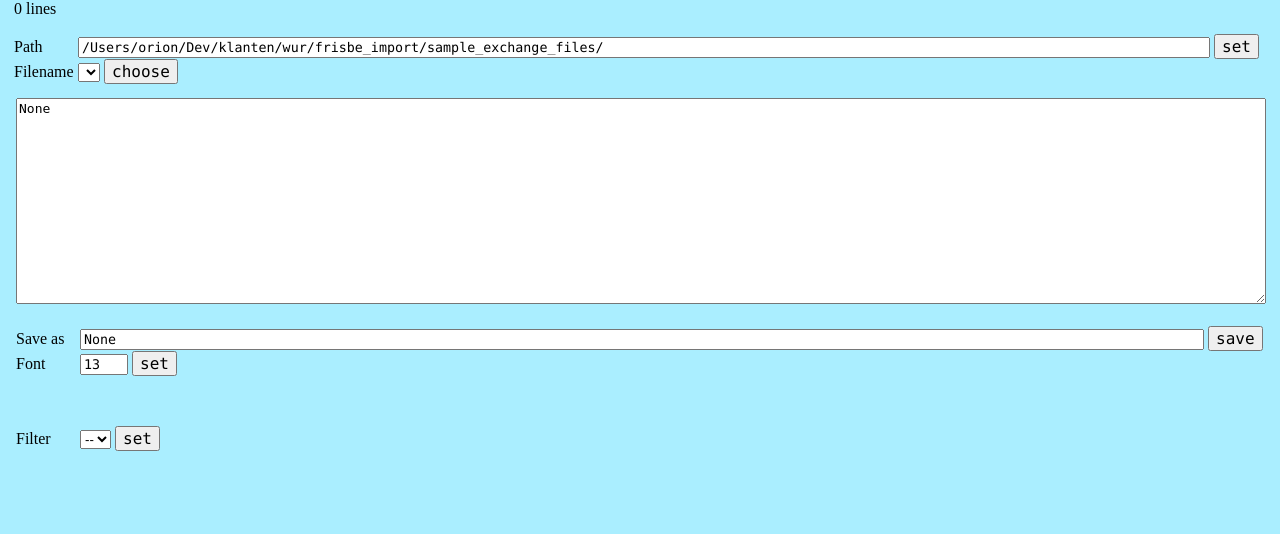
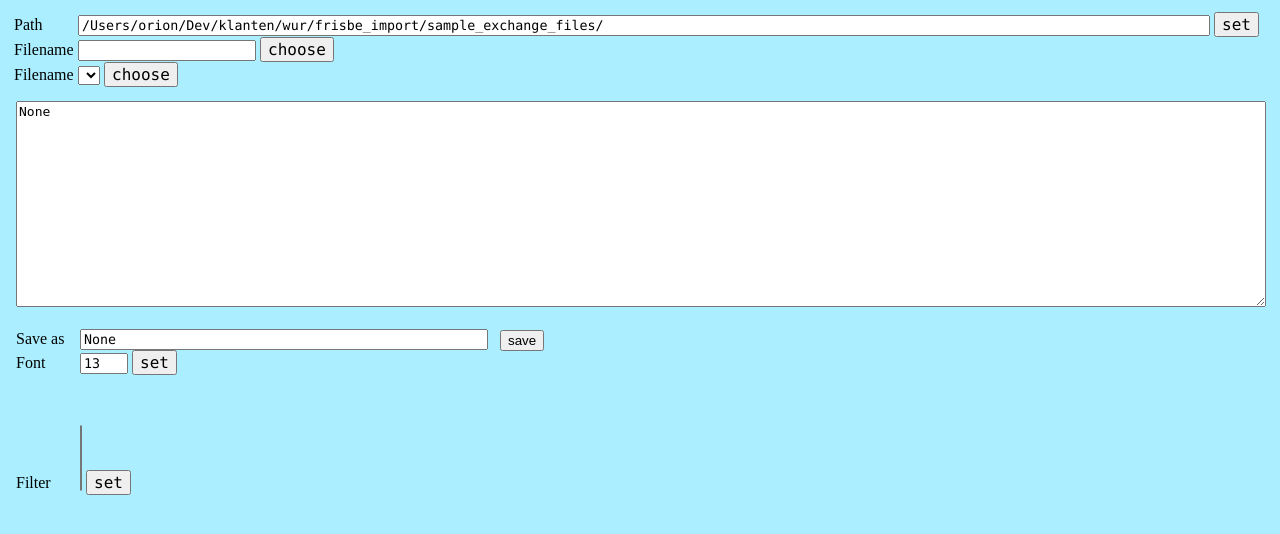
Before and after one commit to jacron/flaskProject, a Flask app: page /exchange in a window 1280 px wide. Shown: the part 40-574 px from the top of the page. Run offline with Flask 2, Linux system fonts and the light colour scheme; lists and menus that the app fills with data are empty.

Commit message:
choose file alternative with datalist, save file with ajax as not to spoil undoable state of forms, filter records on multiple types

```diff
--- a/app.py
+++ b/app.py
@@ -1,3 +1,5 @@
+import json
+
 from flask import Flask, render_template, request, make_response, redirect
 
 from get_files import get_exchange_files
@@ -40,7 +42,8 @@ def read(filename=None, code=None):
             filename = request.form['filename']
             path = request.cookies.get(COOKIE_PATH_NAME) or SAMPLEDIR
             write_exchange(content, filename, path)
-            return redirect('/exchange/' + filename)
+            return json.dumps(f"saved '{filename}'")
+            # return redirect('/exchange/' + filename)
         if 'exchangepath' in request.form:
             response = make_response()
             response.set_cookie(COOKIE_PATH_NAME, request.form['exchangepath'])
@@ -48,15 +51,19 @@ def read(filename=None, code=None):
             return response, 302
         if 'filename' in request.form:
             return redirect('/exchange/' + request.form['filename'])
+        if 'filename2' in request.form:
+            return redirect('/exchange/' + request.form['filename2'])
         if 'font' in request.form:
             response = make_response()
             response.set_cookie(FONT_NAME, request.form['font'])
             response.headers['location'] = '/exchange/' + filename
             return response, 302
         if 'filter' in request.form:
-            filter_ = request.form['filter']
+            # form = request.form
+            filter_ = request.form.getlist('filter')
             if filter_ != -1:
-                return redirect('/exchange/' + filename + '/' + filter_)
+                return redirect('/exchange/' + filename + '/' +
+                                ','.join(filter_))
 
     path = request.cookies.get(COOKIE_PATH_NAME) or SAMPLEDIR
     names = get_exchange_files(path, '.bl8')
@@ -66,6 +73,8 @@ def read(filename=None, code=None):
     if len(names) > 0 and filename:
         if code == '-1':
             code = None
+        if code:
+            code = code.split(',')
         data = read_exchange(filename, path, code)
         if data.get('lines'):
             content = ''.join(data['lines'])
--- a/read_exchange.py
+++ b/read_exchange.py
@@ -82,7 +82,7 @@ def get_records(lines, def_, field_defs_, code):
                 if record:
                     rcode = record['fields']['type']['value']
                     codes.add(rcode)
-                    if code is None or code == rcode:
+                    if code is None or rcode in code:
                         record['nr'] = i
                         records.append(record)
         i += 1
--- /dev/null
+++ b/static/ajax.js
@@ -0,0 +1,28 @@
+function postAjax(url, data, success) {
+    var params = typeof data == 'string' ? data : Object.keys(data).map(
+            function(k){ return encodeURIComponent(k) + '=' + encodeURIComponent(data[k]) }
+        ).join('&');
+
+    var xhr = window.XMLHttpRequest ? new XMLHttpRequest() : new ActiveXObject("Microsoft.XMLHTTP");
+    xhr.open('POST', url);
+    xhr.onreadystatechange = function() {
+        if (xhr.readyState>3 && xhr.status==200) { success(xhr.responseText); }
+    };
+    xhr.setRequestHeader('X-Requested-With', 'XMLHttpRequest');
+    xhr.setRequestHeader('Content-Type', 'application/x-www-form-urlencoded');
+    xhr.send(params);
+    return xhr;
+}
+
+function getAjax(url, success) {
+    var xhr = window.XMLHttpRequest ? new XMLHttpRequest() : new ActiveXObject('Microsoft.XMLHTTP');
+    xhr.open('GET', url);
+    xhr.onreadystatechange = function() {
+        if (xhr.readyState>3 && xhr.status==200) success(xhr.responseText);
+    };
+    xhr.setRequestHeader('X-Requested-With', 'XMLHttpRequest');
+    xhr.send();
+    return xhr;
+}
+
+// https://plainjs.com/javascript/ajax/send-ajax-get-and-post-requests-47/
--- a/static/form.css
+++ b/static/form.css
@@ -11,6 +11,7 @@ div.message {
 div.header {
     font-size: larger;
     font-weight: bold;
+    margin-bottom: 12px;
 }
 div.sub-header {
     margin-bottom: 16px;
@@ -66,7 +67,7 @@ input.path {
     width: calc(100% - 128px);
 }
 input.save-as {
-    width: calc(100% - 148px);
+    width: 400px;
 }
 label.header {
     width: 60px;
@@ -75,3 +76,10 @@ label.header {
 .position {
     height: 18px;
 }
+.clear-btn {
+    visibility: hidden;
+}
+.save-btn {
+    position: absolute;
+    margin: -20px 0 0 500px;
+}
--- a/static/form.js
+++ b/static/form.js
@@ -16,3 +16,15 @@ onbodyload = () => {
     showMessage();
     showPosition();
 }
+
+save = () => {
+    const form = document.getElementById('saveForm');
+    const url = '/exchange';
+    const data = {
+        content: form.content.textContent,
+        filename: form.filename.value
+    }
+    postAjax(url, data, result => {
+        displayMessage(result);
+    });
+}
--- a/static/message.js
+++ b/static/message.js
@@ -1,4 +1,6 @@
 function setMessage(s) {
+    const topline = document.getElementById('topline');
+    topline.style.display = 'block';
     const msg = document.getElementById('message');
     msg.textContent = s;
 }
@@ -33,3 +35,10 @@ showMessage = () => {
     }
 
 }
+
+displayMessage = s => {
+    setMessage(s);
+    setTimeout(() => {
+        clearMessage();
+    }, 2000)
+}
--- a/static/modifycontent.js
+++ b/static/modifycontent.js
@@ -36,3 +36,19 @@ inputchange = (nr, position, alignment, len, value) => {
     content.focus();
     content.setSelectionRange(pos, pos + len);
 }
+
+inputfocus = input => {
+    const button = input.nextElementSibling;
+    button.style.visibility = 'visible';
+}
+
+inputblur = input => {
+    const button = input.nextElementSibling;
+    // button.style.visibility = 'hidden';
+}
+
+clearinput = btn => {
+    console.log(btn);
+    const input = btn.previousElementSibling;
+    input.value = '';
+}
--- a/templates/base.html
+++ b/templates/base.html
@@ -10,6 +10,7 @@
     <script src="/static/message.js"></script>
     <script src="/static/modifycontent.js"></script>
     <script src="/static/caretposition.js"></script>
+    <script src="/static/ajax.js"></script>
     {% block css %}{% endblock %}
     <link rel="icon" type="image/png" href="/static/exchange-icon.png"/>
 </head>
--- a/templates/form/content.html
+++ b/templates/form/content.html
@@ -1,4 +1,4 @@
-    <form method="post" onsubmit="notify_saved()">
+    <form method="post" onsubmit="notify_saved()" id="saveForm">
         <textarea id="content" class="content" title="" name="content"
                   style="font-size: {{ font }}px">{{ content }}</textarea>
         <div class="position" id="position" style="margin-left: 16px"></div>
@@ -6,11 +6,12 @@
         <div class="header-submit">
             <label class="header" for="saveas">Save as</label>
             <input id=saveas class="save-as" type="text" name="filename" value="{{ title }}">
-            <input type="submit" value="save">
+{#            <input type="submit" value="save">#}
         </div>
     </form>
-        <form class="font-edit" method="post">
-            <label for="font" class="header">Font</label>
-            <input type="text" value="{{ font }}" id="font" name="font" class="little">
-            <input type="submit" value="set">
-        </form>
+    <button class="save-btn" onclick="save()">save</button>
+    <form class="font-edit" method="post">
+        <label for="font" class="header">Font</label>
+        <input type="text" value="{{ font }}" id="font" name="font" class="little">
+        <input type="submit" value="set">
+    </form>
--- a/templates/form/file-chooser.html
+++ b/templates/form/file-chooser.html
@@ -1,6 +1,16 @@
        <form method=post>
            <label class="header" for="filename">Filename</label>
-           <select id=filename name="filename" onchange="this.form.submit()">
+           <input type="text" list="filenames" name="filename">
+           <datalist id="filenames">
+               {% for name in names %}
+                   <option value="{{ name }}">
+               {% endfor %}
+           </datalist>
+           <input type=submit value=choose>
+        </form>
+       <form method=post>
+           <label class="header" for="filename2">Filename</label>
+           <select id=filename name="filename2" onchange="this.form.submit()">
                {% for name in names %}
                    {% if name == title %}
                        {% set selected='selected=selected' %}
--- a/templates/form/form.html
+++ b/templates/form/form.html
@@ -1,5 +1,5 @@
 {% extends "base.html" %}
-{% block title %}Edit Exchange file {{ title }}{% endblock %}
+{% block title %}{{ title }}{% endblock %}
 {% block css %}
     <link href="/static/form.css" rel="stylesheet">
 {% endblock %}
@@ -7,7 +7,6 @@
     {% include 'form/message.html' %}
     <div class="editor-header">
         <div class="header" id="filename">{{ title }}</div>
-        <div class="sub-header">{{ data.records | length }} lines</div>
         {% include 'form/dir-chooser.html' %}
         {% include 'form/file-chooser.html' %}
     </div>
--- a/templates/form/input.html
+++ b/templates/form/input.html
@@ -17,7 +17,9 @@
         maxlength="{{ len }}"
         name="{{ name }}"
         title="{{ name }} ({{ len }})"
+        onfocus="inputfocus(this)"
+        onblur="inputblur(this)"
         onchange="inputchange(
             {{ record.nr }}, {{ position }}, '{{ alignment }}', {{ len }}, this.value)"
-    >
+    >&nbsp;<span class="clear-btn" onclick="clearinput(this)">x</span>
 </td>
--- a/templates/form/records/filter.html
+++ b/templates/form/records/filter.html
@@ -1,10 +1,9 @@
 <div style="margin-left: 16px">
     <form method="post">
         <label for="filter" class="header">Filter</label>
-        <select id="filter" name="filter" onchange="this.form.submit()">
-            <option value="-1"> -- </option>
+        <select id="filter" name="filter" multiple>
             {% for code_ in data.codes %}
-                   {% if code_ == code %}
+                   {% if code and code_ in code %}
                        {% set selected='selected=selected' %}
                    {% endif %}
                 <option value="{{ code_ }}" {{ selected }}>{{ code_ }}</option>
```
